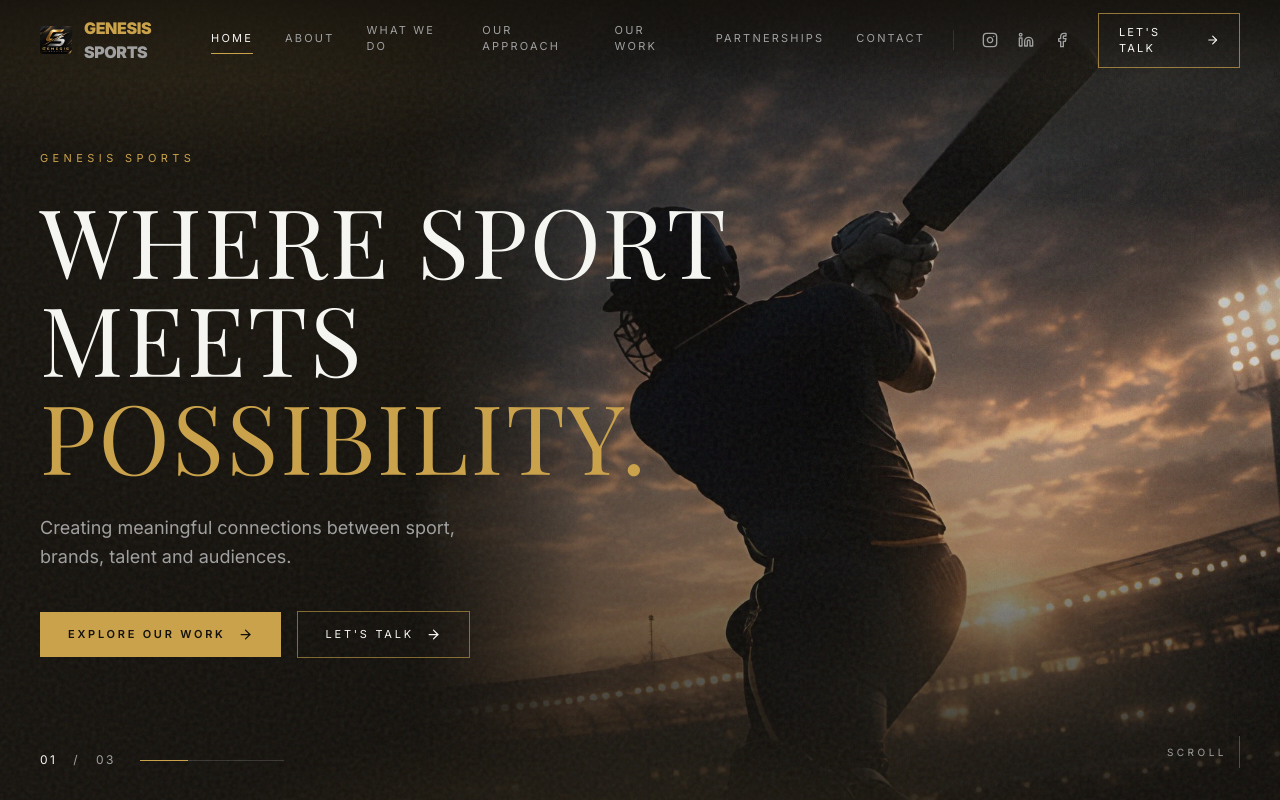
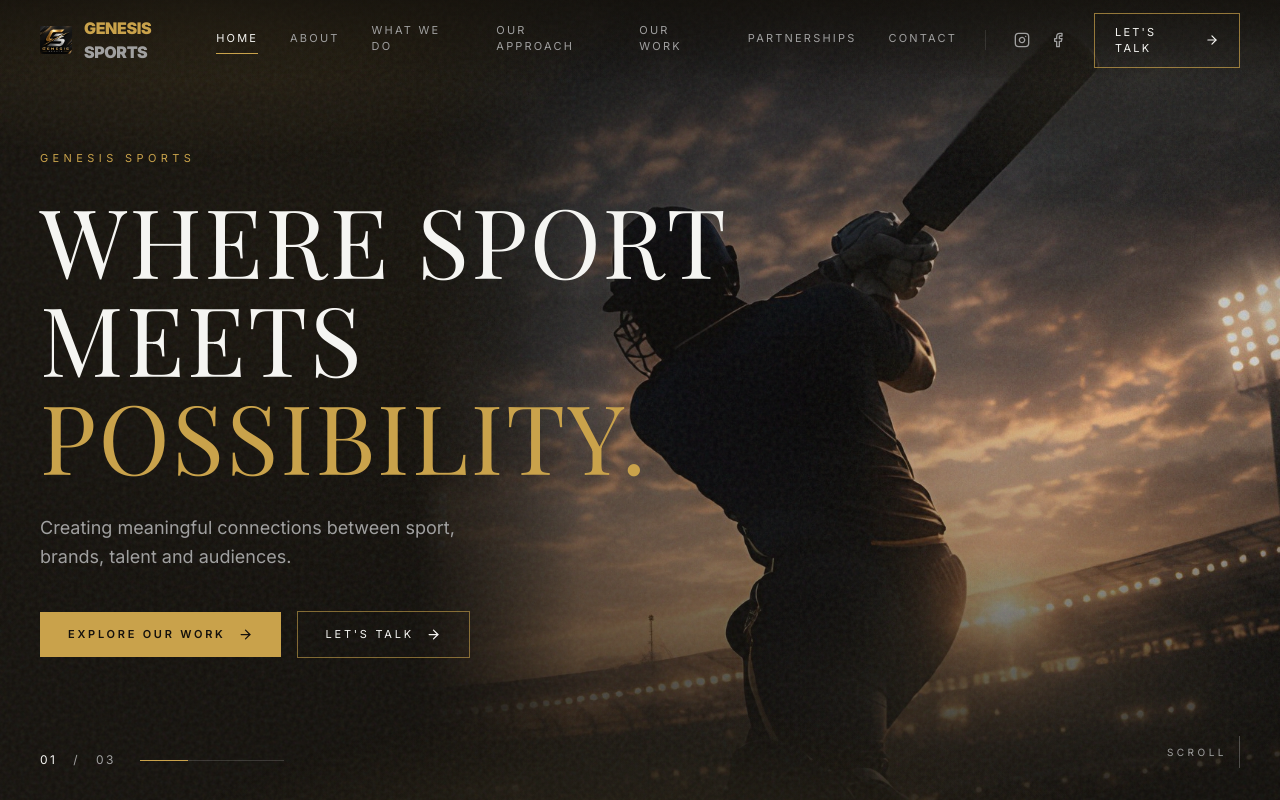
Before and after one commit to TrueMusicGH/GenesisSports, a Next.js app: page / in a window 1280 px wide. Shown: the top 800 px of the page. Built offline with nearby package versions, Linux system fonts and the light colour scheme; a web font is replaced by a local one.

Commit message:
Update socials to real handles, remove LinkedIn

```diff
--- a/components/Footer.tsx
+++ b/components/Footer.tsx
@@ -44,17 +44,12 @@ export default function Footer() {
             <p className="text-[11px] tracking-[0.25em] uppercase text-mist">Social</p>
             <ul className="mt-5 space-y-3 text-sm">
               <li>
-                <a href="https://www.instagram.com/bengaltigers.ccl" target="_blank" rel="noopener noreferrer" className="text-mist hover:text-[#c9a24b] transition-colors">
+                <a href="https://www.instagram.com/genes.issports/" target="_blank" rel="noopener noreferrer" className="text-mist hover:text-[#c9a24b] transition-colors">
                   Instagram
                 </a>
               </li>
               <li>
-                <a href="https://www.linkedin.com/company/bengal-tigers-ccl/" target="_blank" rel="noopener noreferrer" className="text-mist hover:text-[#c9a24b] transition-colors">
-                  LinkedIn
-                </a>
-              </li>
-              <li>
-                <a href="https://www.facebook.com/bengaltigersteamofficial?mibextid=wwXIfr&rdid=mmOCdKBnMNxkyvVC&share_url=https%3A%2F%2Fwww.facebook.com%2Fshare%2F1HRtoBdhDM%2F%3Fmibextid%3DwwXIfr#" target="_blank" rel="noopener noreferrer" className="text-mist hover:text-[#c9a24b] transition-colors">
+                <a href="https://www.facebook.com/share/1csvcBXFf2/?mibextid=wwXIfr" target="_blank" rel="noopener noreferrer" className="text-mist hover:text-[#c9a24b] transition-colors">
                   Facebook
                 </a>
               </li>
--- a/components/Navbar.tsx
+++ b/components/Navbar.tsx
@@ -21,7 +21,7 @@ function SocialIcon({ paths }: { paths: string[] }) {
 const SOCIALS = [
   {
     label: "Instagram",
-    href: "https://www.instagram.com/bengaltigers.ccl",
+    href: "https://www.instagram.com/genes.issports/",
     paths: [
       "M16 11.37A4 4 0 1 1 12.63 8 4 4 0 0 1 16 11.37z",
       "M17.5 6.5h.01",
@@ -29,13 +29,8 @@ const SOCIALS = [
     ],
   },
   {
-    label: "LinkedIn",
-    href: "https://www.linkedin.com/company/bengal-tigers-ccl/",
-    paths: ["M16 8a6 6 0 0 1 6 6v7h-4v-7a2 2 0 0 0-4 0v7h-4v-7a6 6 0 0 1 6-6z", "M2 9h4v12H2z", "M4 6a2 2 0 1 1 0-4 2 2 0 0 1 0 4z"],
-  },
-  {
     label: "Facebook",
-    href: "https://www.facebook.com/bengaltigersteamofficial?mibextid=wwXIfr&rdid=mmOCdKBnMNxkyvVC&share_url=https%3A%2F%2Fwww.facebook.com%2Fshare%2F1HRtoBdhDM%2F%3Fmibextid%3DwwXIfr#",
+    href: "https://www.facebook.com/share/1csvcBXFf2/?mibextid=wwXIfr",
     paths: ["M18 2h-3a5 5 0 0 0-5 5v3H7v4h3v8h4v-8h3l1-4h-4V7a1 1 0 0 1 1-1h3z"],
   },
 ];
```
